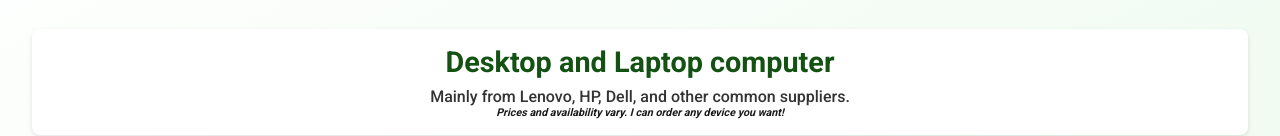
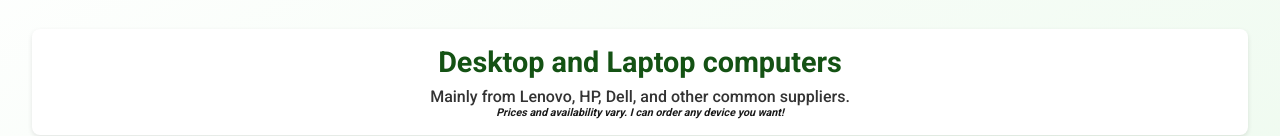
Before and after one commit to iMacWeirdo/kraaitech.org, a plain HTML site: page store/index.html in a window 1280 px wide. Shown: the part 174-310 px from the top of the page. Drawn offline with Linux system fonts and the light colour scheme.

Commit message:
Update index.html

```diff
--- a/store/index.html
+++ b/store/index.html
@@ -122,7 +122,7 @@
   <section class="store">
     <h1>Store</h1>
     <div class="product-item">
-      <h2>Desktop and Laptop computer</h2>
+      <h2>Desktop and Laptop computers</h2>
       <p>Mainly from Lenovo, HP, Dell, and other common suppliers.</p>
       <h6><i>Prices and availability vary. I can order any device you want!</i></h6>
     </div>
```
